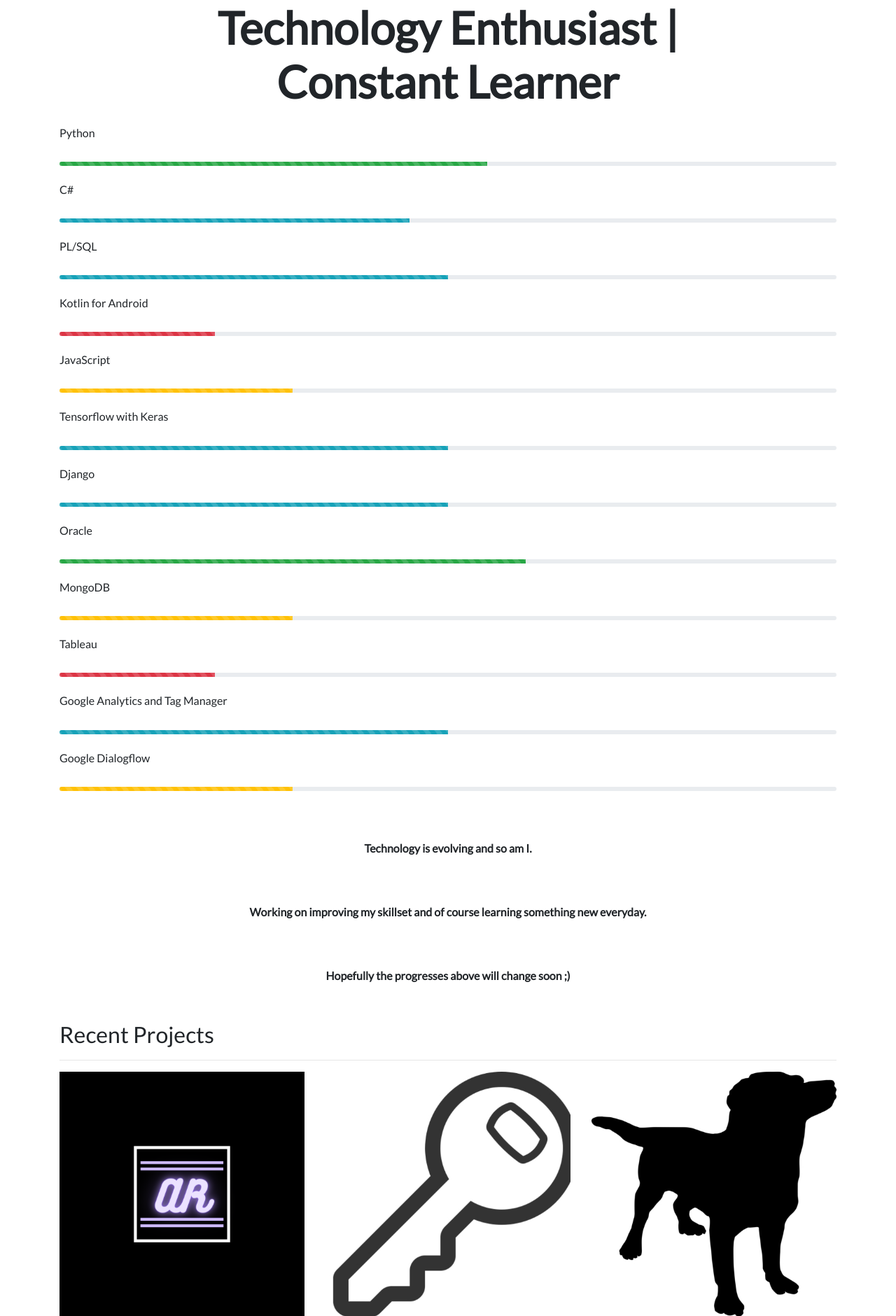
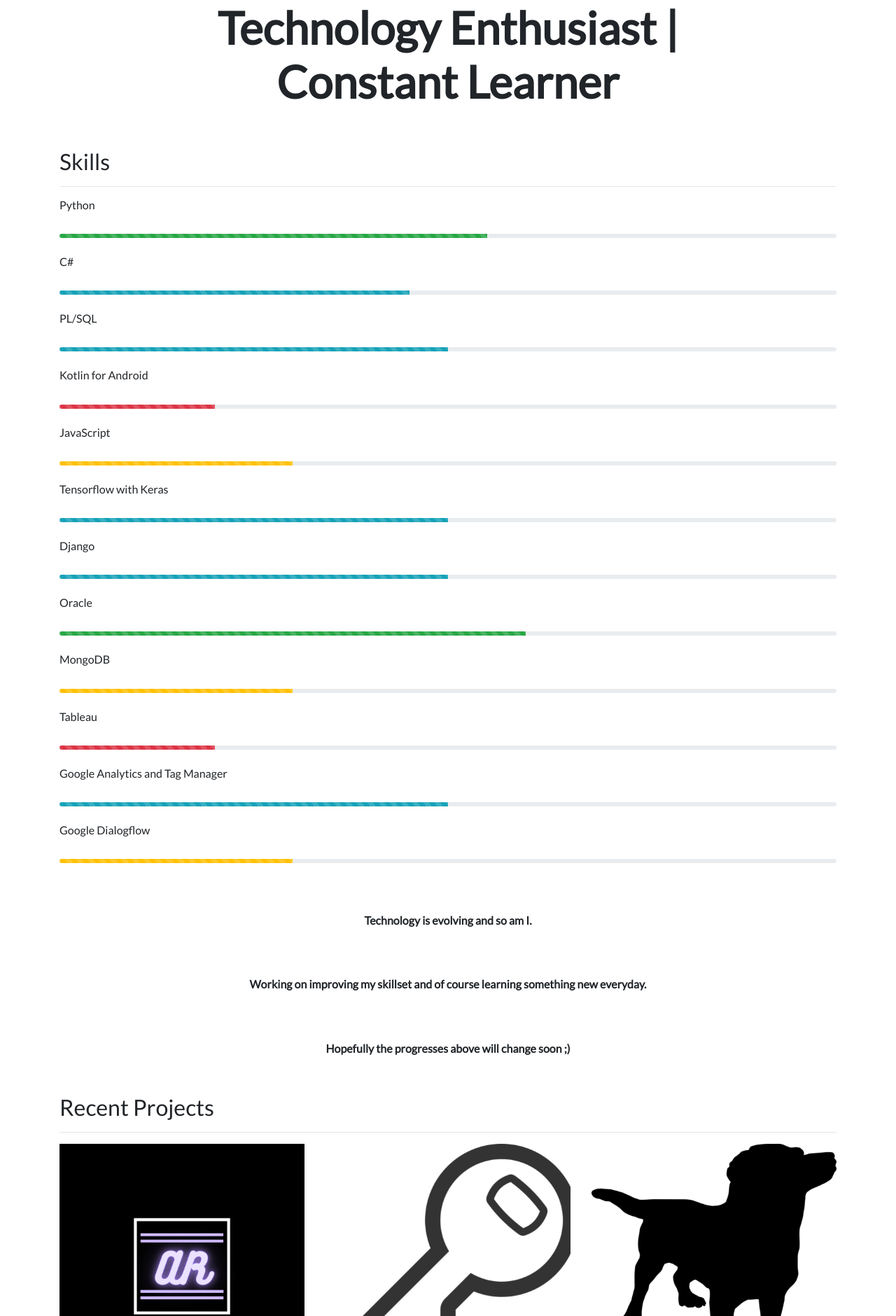
Before and after one commit to amiorahman/django3-my-portfolio, a Django app: page / in a window 1280 px wide. Shown: the part 735-2615 px from the top of the page at 70% size. Run offline with Django 3.2, Linux system fonts and the light colour scheme; data comes from the database, SQL or seed files in the repository; some libraries are stand-ins or nearby versions.

Commit message:
Horizontal line fix

```diff
--- a/portfolio/templates/portfolios/home.html
+++ b/portfolio/templates/portfolios/home.html
@@ -21,6 +21,8 @@
 
 
     <!-- Skills and Progressbar -->
+    <h2 class="mt-5">Skills</h2>
+    <hr>
     <div><h6>Python </h6></br></div>
     <div class="progress" style="height: 6px">
         <div class="progress-bar progress-bar-striped bg-success progress-bar-animated" role="progressbar" aria-valuenow="55" aria-valuemin="0" aria-valuemax="100" style="width: 55%"></div>
```
